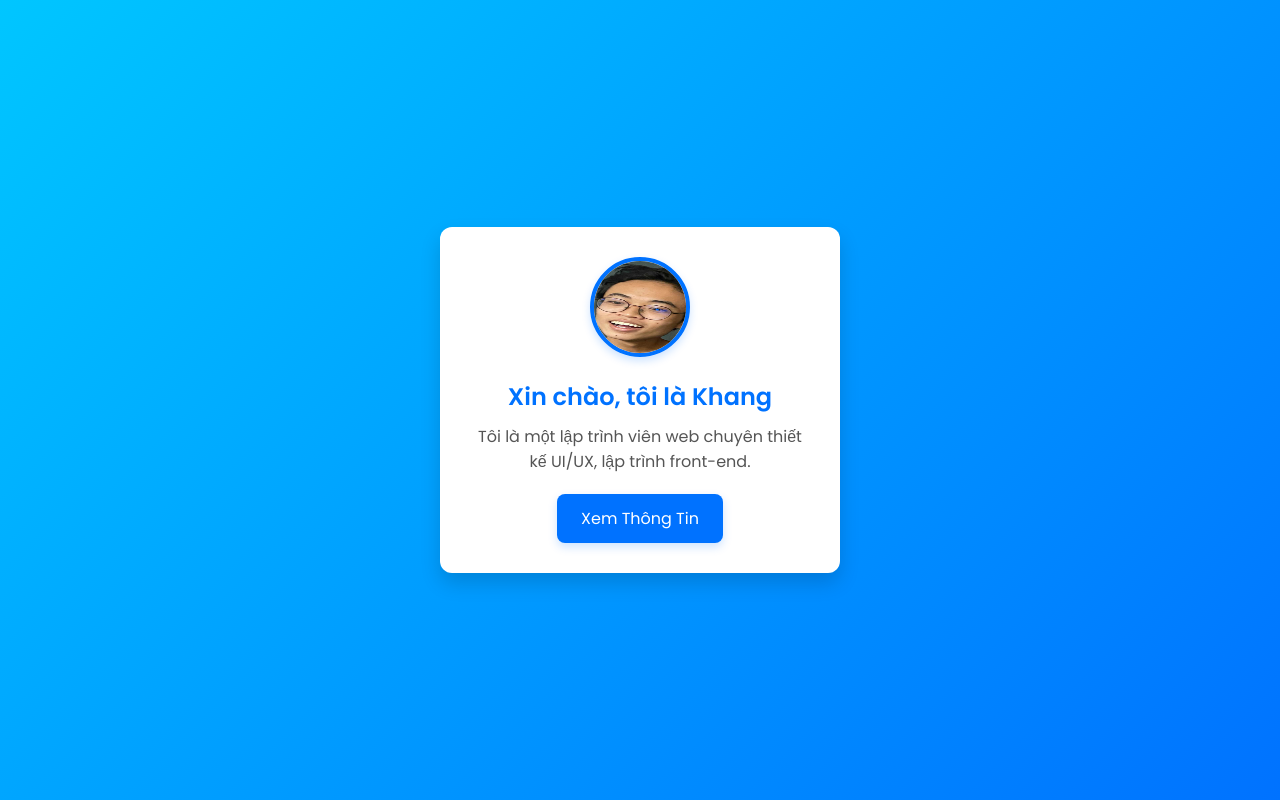
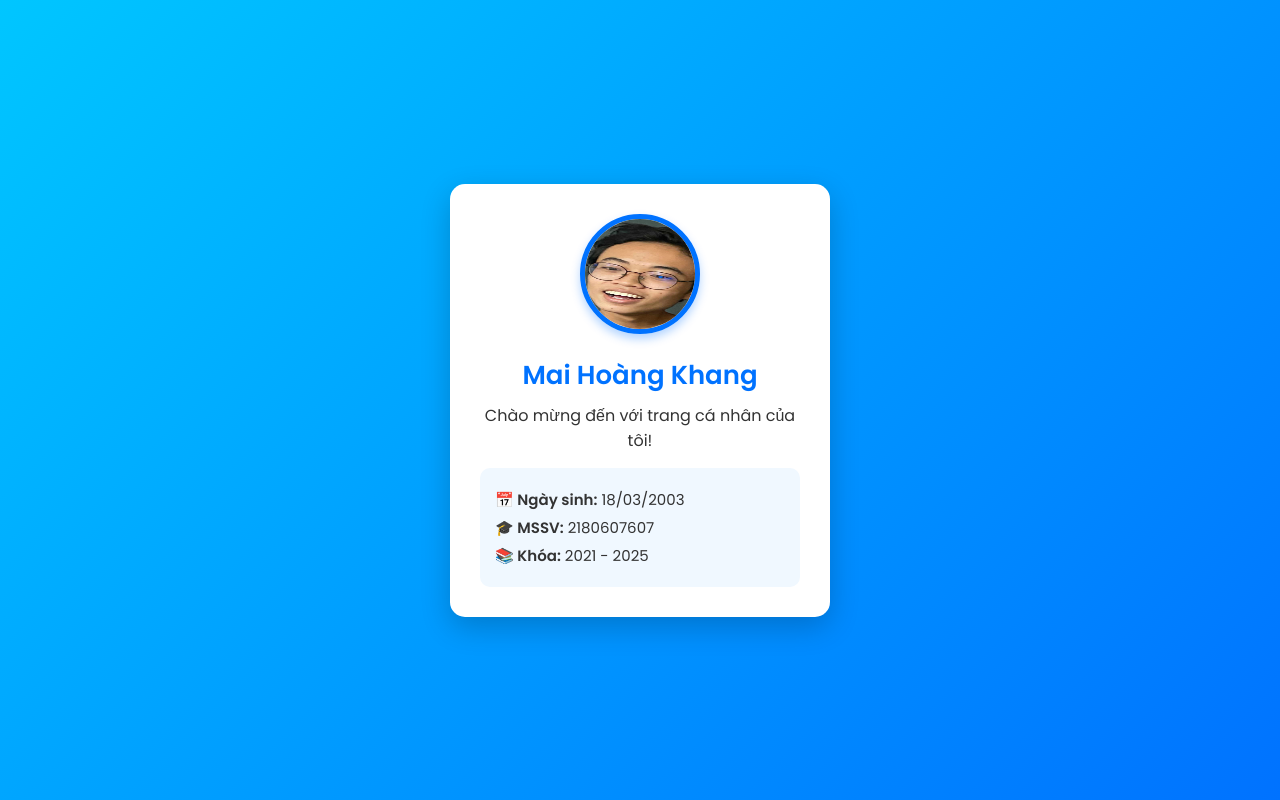
Before and after one commit to HKheng/hoangkhang1803, a plain HTML site: page index.html in a window 1280 px wide. Drawn offline with Linux system fonts and the light colour scheme.

Commit message:
Update index.html

```diff
--- a/index.html
+++ b/index.html
@@ -3,7 +3,7 @@
   <head>
     <meta charset="UTF-8" />
     <meta name="viewport" content="width=device-width, initial-scale=1.0" />
-    <title>Khang</title>
+    <title>Mai Hoàng Khang</title>
     <link
       href="https://fonts.googleapis.com/css2?family=Poppins:wght@300;400;600&display=swap"
       rel="stylesheet"
@@ -22,6 +22,7 @@
         align-items: center;
         background: linear-gradient(135deg, #00c6ff, #0072ff);
         animation: fadeIn 1s ease-in-out;
+        padding: 20px;
       }
       @keyframes fadeIn {
         from {
@@ -34,10 +35,11 @@
       .container {
         background: white;
         padding: 30px;
-        border-radius: 12px;
-        box-shadow: 0px 10px 20px rgba(0, 0, 0, 0.15);
+        border-radius: 15px;
+        box-shadow: 0px 10px 30px rgba(0, 0, 0, 0.2);
         text-align: center;
-        max-width: 400px;
+        max-width: 380px;
+        width: 100%;
         animation: slideUp 0.8s ease-out;
       }
       @keyframes slideUp {
@@ -51,39 +53,39 @@
         }
       }
       .avatar {
-        width: 100px;
-        height: 100px;
+        width: 120px;
+        height: 120px;
         border-radius: 50%;
-        border: 4px solid #0072ff;
-        box-shadow: 0 4px 8px rgba(0, 114, 255, 0.2);
+        border: 5px solid #0072ff;
+        box-shadow: 0 5px 10px rgba(0, 114, 255, 0.3);
         margin-bottom: 15px;
+        transition: 0.3s;
+      }
+      .avatar:hover {
+        transform: scale(1.1);
       }
       h1 {
         color: #0072ff;
-        margin-bottom: 10px;
-        font-size: 24px;
-        font-weight: 600;
+        margin-bottom: 8px;
+        font-size: 26px;
+        font-weight: 700;
       }
       p {
-        color: #555;
-        margin-bottom: 20px;
+        color: #333;
         font-size: 16px;
+        margin-bottom: 12px;
       }
-      .btn {
-        display: inline-block;
-        padding: 12px 24px;
-        background: #0072ff;
-        color: white;
-        text-decoration: none;
-        border-radius: 8px;
-        font-size: 16px;
+      .info {
+        background: #f0f8ff;
+        padding: 15px;
+        border-radius: 10px;
+        text-align: left;
+        margin-top: 15px;
+      }
+      .info p {
+        margin: 5px 0;
+        font-size: 15px;
         font-weight: 500;
-        transition: 0.3s;
-        box-shadow: 0 4px 10px rgba(0, 114, 255, 0.2);
-      }
-      .btn:hover {
-        background: #005bb5;
-        transform: scale(1.05);
       }
     </style>
   </head>
@@ -94,12 +96,14 @@
         alt="Avatar"
         class="avatar"
       />
-      <h1>Xin chào, tôi là <b>Khang</b></h1>
-      <p>
-        Tôi là một lập trình viên web chuyên thiết kế UI/UX, lập trình
-        front-end.
-      </p>
-      <a href="#" class="btn">Xem Thông Tin</a>
+      <h1>Mai Hoàng Khang</h1>
+      <p>Chào mừng đến với trang cá nhân của tôi!</p>
+
+      <div class="info">
+        <p><strong>📅 Ngày sinh:</strong> 18/03/2003</p>
+        <p><strong>🎓 MSSV:</strong> 2180607607</p>
+        <p><strong>📚 Khóa:</strong> 2021 - 2025</p>
+      </div>
     </div>
   </body>
 </html>
```
